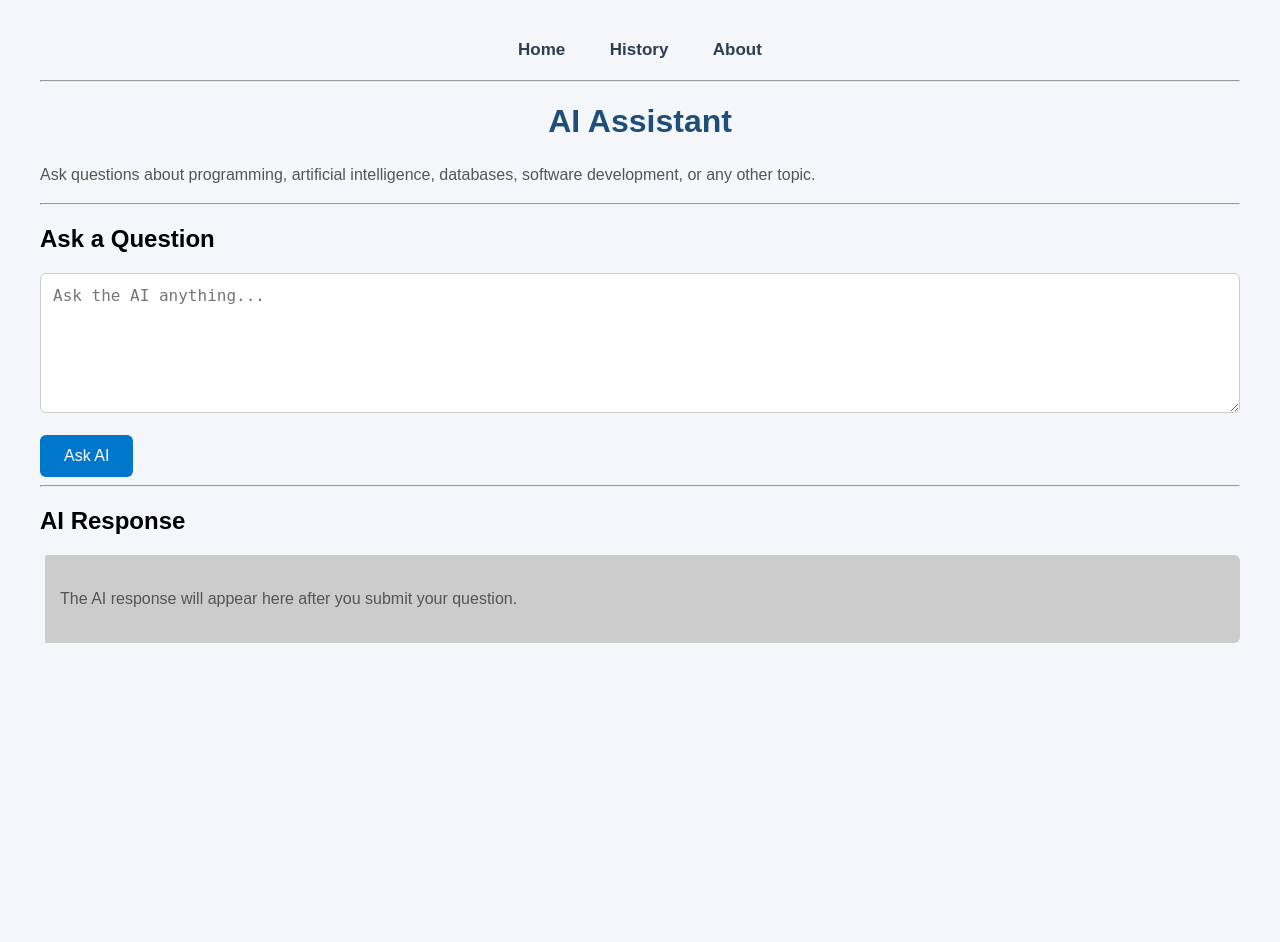
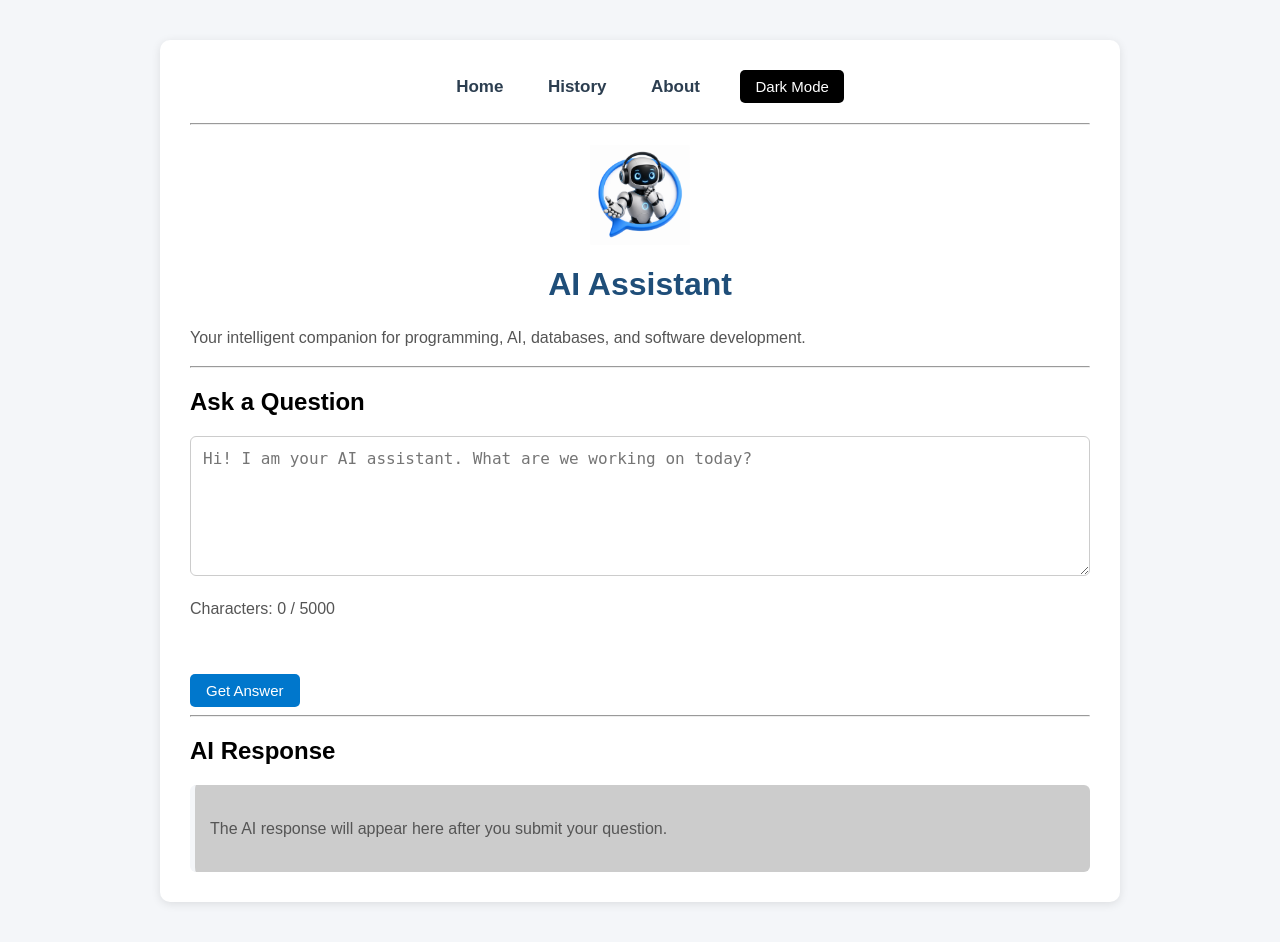
Before and after one commit to Krishanitd-dev/ai-assistant-web-local, a FastAPI app: page / in a window 1280 px wide. Before the commit the page ends 643 px from the top, so only its background shows below. Run offline with FastAPI, Linux system fonts and the light colour scheme.

Commit message:
Add homepage UI improvements

```diff
--- a/app/templates/index.html
+++ b/app/templates/index.html
@@ -15,32 +15,48 @@
             <a href="/">Home</a>
             <a href="/history">History</a>
             <a href="/about">About</a>
+
+            <button id="darkModeBtn" class="dark-btn">
+                Dark Mode
+            </button>
         </nav>
+
     <hr>
+    <img src="/static/ai.png"
+        alt="AI Assistant"
+        class="ai_image">
     <h1> AI Assistant</h1>
 
     <p>
-        Ask questions about programming, artificial intelligence, databases,
-        software development, or any other topic.
+        Your intelligent companion for programming, AI, databases, and software development.
     </p>
 
     <hr>
 
     <h2>Ask a Question</h2>
 
-    <form action="/ask" method="POST">
+    <form action="/ask" method="POST" onsubmit="showLoading()">
 
         <textarea
+            id="questionBox"
             name="question"
             rows="6"
             cols="80"
-            placeholder="Ask the AI anything..."
+            maxlength="5000"
+            placeholder="Hi! I am your AI assistant. What are we working on today?"
             required></textarea>
+
+            <p> Characters:
+                <span id="counter">0</span> / 5000
+
+            </p>
 
         <br><br>
 
-        <button type="submit"> Ask AI</button>
-
+        <button type="submit"> Get Answer </button>
+       <p id="loading" style="display:none;">
+        Generating response...
+        </p>
 
     </form>
 
@@ -48,20 +64,53 @@
 
     <h2>AI Response</h2>
 
-    <div class="response">
+    <div class="response" id="aiResponse">
           {% if answer %}
 
         <p>{{ answer }}</p>
-
+            <button onclick="copyResponse()">
+            Copy Response
+            </button>
     {% else %}
 
         <p>The AI response will appear here after you submit your question.</p>
 
     {% endif %}
 
-        </div>
+    </div>
 
     </div>
+    <script>
+    const button = document.getElementById("darkModeBtn");
+
+    button.onclick = function(){
+    document.body.classList.toggle("dark");
+    }
+    </script>
+    <script>
+    const textarea = document.getElementById("questionBox");
+    const counter = document.getElementById("counter");
+    textarea.addEventListener("input", function(){
+    counter.textContent = textarea.value.length;
+    });
+    </script>
+
+    <script>
+    function copyResponse(){
+    let text =
+    document.getElementById("aiResponse").innerText;
+    navigator.clipboard.writeText(text);
+    alert("Response copied!");
+    }
+    </script>
+
+    <script>
+    function showLoading(){
+    document.getElementById("loading")
+    .style.display="block";
+    }
+
+</script>
 
 </body>
 
--- a/static/style.css
+++ b/static/style.css
@@ -4,7 +4,7 @@ body {
     margin: 0;
     padding: 40px;
 }
-container {
+.container {
     width: 80%;
     max-width: 900px;
     margin: auto;
@@ -12,6 +12,27 @@ container {
     padding: 30px;
     border-radius: 10px;
     box-shadow: 0 2px 10px rgba(0,0,0,0.1);
+}
+
+.ai_image {
+    display: block;
+    width: 100px;
+    height: auto;
+    margin: 20px auto;
+    animation: rotateAI 12s ease-in-out infinite;
+}
+@keyframes rotateAI {
+    0% {
+        transform: rotateY(0deg);
+    }
+
+    60% {
+        transform: rotateY(360deg);
+    }
+
+    100% {
+        transform: rotateY(360deg);
+    }
 }
 
 h1 {
@@ -38,9 +59,9 @@ button {
     background-color: #0077cc;
     color: white;
     border: none;
-    padding: 12px 24px;
-    border-radius: 6px;
-    font-size: 16px;
+    padding: 8px 16px;
+    border-radius: 5px;
+    font-size: 15px;
     cursor: pointer;
     transition: 0.3s;
 }
@@ -75,3 +96,34 @@ nav a:hover {
     color: #0077cc;
     text-decoration: underline;
 }
+
+.dark-btn {
+    background-color: black;
+    color: white;
+    padding: 8px 15px;
+    border-radius: 5px;
+    margin-left: 16px;
+}
+
+.dark {
+    background:#121212;
+    color:white;
+}
+.dark .container {
+    background:#1e1e1e;
+
+}
+
+
+.dark textarea {
+    background:#333;
+    color:white;
+
+}
+
+
+.dark .card {
+    background:#222;
+    border-color:#555;
+
+}
```
Also changed, not shown: conversations.db, static/ai.png (added), static/logo.png (deleted).
